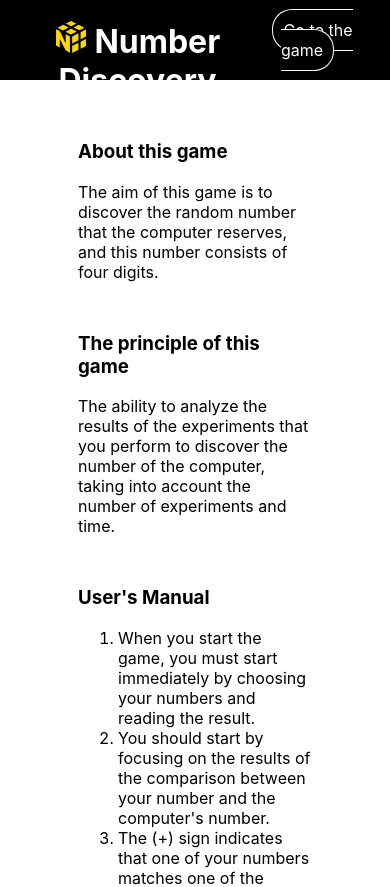
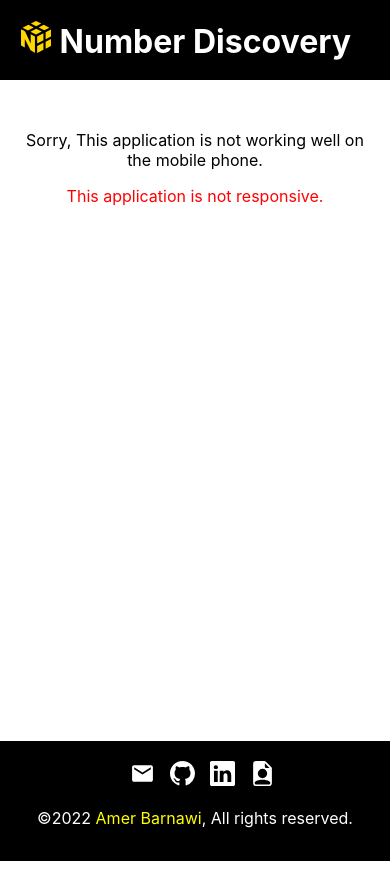
Before and after one commit to amerbarnawi/number-discovery, a React (Create React App) app: page / in a window 390 px wide. Shown: the top 887 px of the page. After the commit the page ends 861 px from the top, so only its background shows below. Built offline with nearby package versions, Linux system fonts and the light colour scheme.

Commit message:
Adding the responsive message component.

```diff
--- a/src/App.css
+++ b/src/App.css
@@ -9,3 +9,28 @@
 .final-report {
   width: 100%;
 }
+
+.mobile-screen {
+  display: none;
+}
+
+@media screen and (max-width: 600px) {
+  .mobile-screen {
+    margin: 20px;
+    margin-top: 50px;
+    display: block;
+    height: 70vh;
+  }
+
+  .mobile-screen span {
+    color: red;
+  }
+
+  .welcome-page-info {
+    display: none;
+  }
+
+  .header-navbar .navbar-button {
+    display: none;
+  }
+}
--- a/src/App.js
+++ b/src/App.js
@@ -2,6 +2,7 @@ import { BrowserRouter as Router, Routes, Route } from "react-router-dom";
 import "./App.css";
 import Footer from "./Components/Footer/Footer";
 import Header from "./Components/Header/Header";
+import ResponsiveMsg from "./Components/ResponsiveMsg/ResponsiveMsg";
 import { VariablesProvider } from "./Context/GlobalVariables";
 import GamePage from "./Pages/GamePage/GamePage";
 import WelcomePage from "./Pages/WelcomePage/WelcomePage";
@@ -12,6 +13,7 @@ function App() {
       <VariablesProvider>
         <Router>
           <Header />
+          <ResponsiveMsg />
           <Routes>
             <Route path="/" element={<WelcomePage />} />
             <Route path="/game-page" element={<GamePage />} />
--- /dev/null
+++ b/src/Components/ResponsiveMsg/ResponsiveMsg.jsx
@@ -0,0 +1,12 @@
+import React from "react";
+
+function ResponsiveMsg() {
+  return (
+    <div className="mobile-screen">
+      <p>Sorry, This application is not working well on the mobile phone.</p>
+      <span>This application is not responsive.</span>
+    </div>
+  );
+}
+
+export default ResponsiveMsg;
--- a/src/Pages/GamePage/GamePage.css
+++ b/src/Pages/GamePage/GamePage.css
@@ -42,3 +42,9 @@
   height: 104vh;
   overflow: scroll;
 }
+
+@media screen and (max-width: 600px) {
+  .game-layout {
+    display: none;
+  }
+}
--- a/src/Pages/WelcomePage/WelcomePage.jsx
+++ b/src/Pages/WelcomePage/WelcomePage.jsx
@@ -5,6 +5,7 @@ import "../WelcomePage/WelcomePage.css";
 
 function WelcomePage() {
   return (
+    <>
       <div className="welcome-page-info">
         <div className="game-info block">
           <h3>{gameData.gameInfo.title}</h3>
@@ -42,9 +43,12 @@ function WelcomePage() {
           <h3>{gameData.example.title}</h3>
           <p>{gameData.example.description}</p>
         </div>
-      <p className="programmer-name">This game is developed by: Amer Barnawi</p>
+        <p className="programmer-name">
+          This game is developed by: Amer Barnawi
+        </p>
         <NavLink to="game-page">Game</NavLink>
       </div>
+    </>
   );
 }
 
```
Lines whose indentation alone changed are shown as unchanged.
